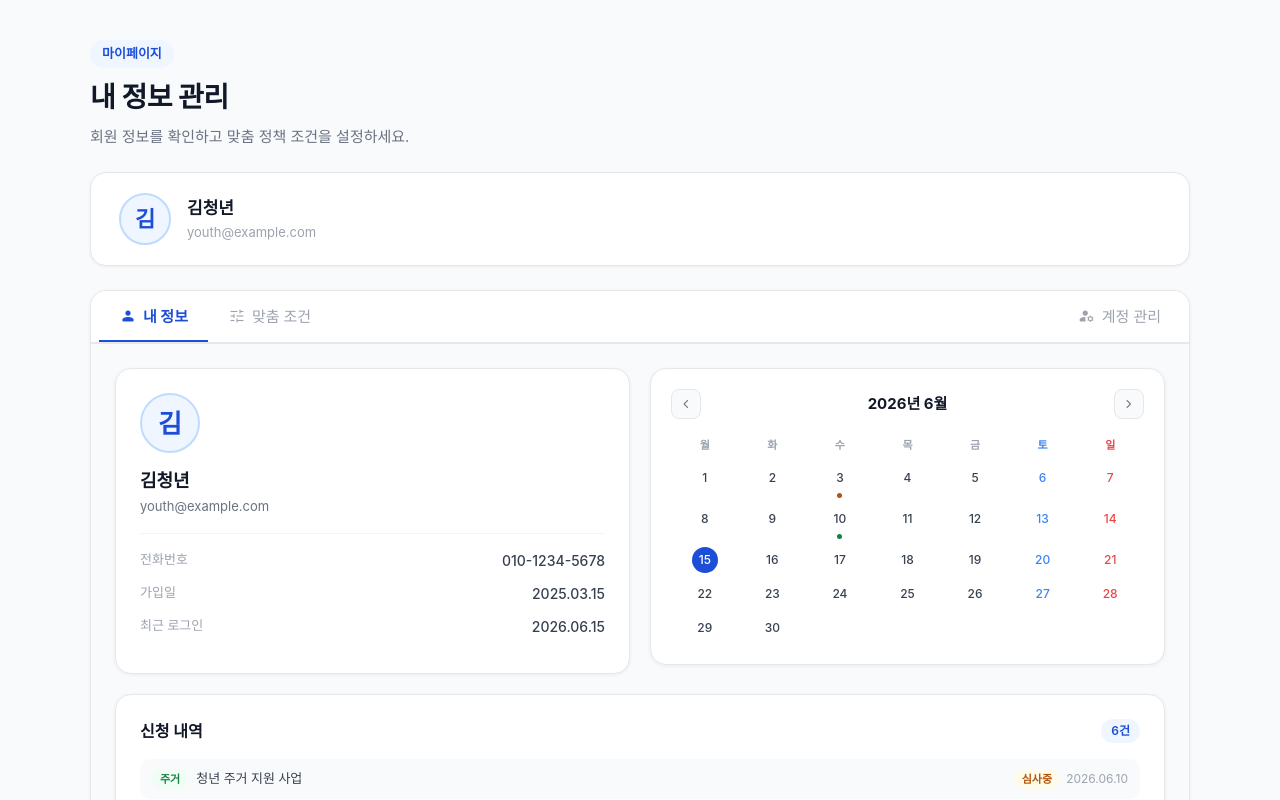
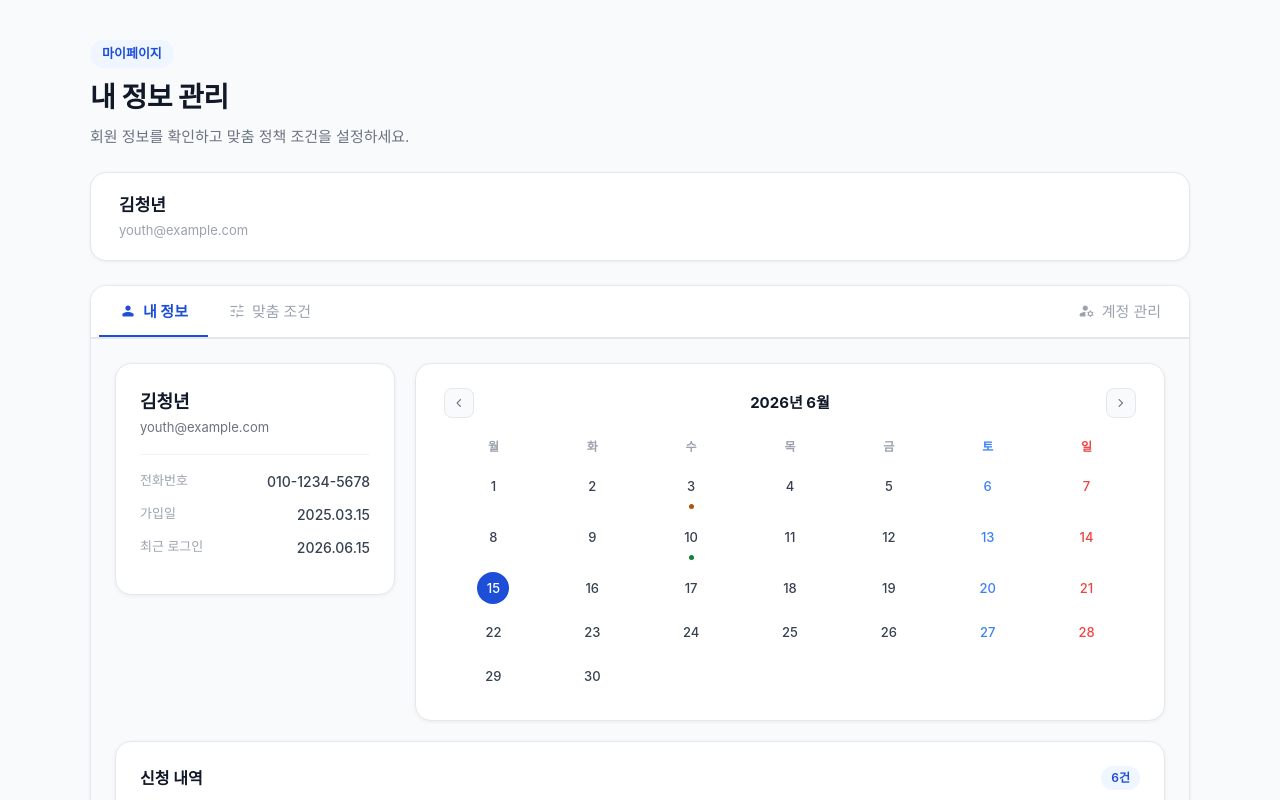
Before and after one commit to ark-netizen/-on, a React (Vite) app: page / in a window 1280 px wide. Shown: the top 800 px of the page. Built offline with nearby package versions, Linux system fonts and the light colour scheme; a web font is replaced by a local one.

Commit message:
fix: remove avatar initials, enlarge calendar, unify account buttons, add withdraw modal

```diff
--- a/src/components/mypage/ApplicationCalendar.jsx
+++ b/src/components/mypage/ApplicationCalendar.jsx
@@ -116,7 +116,7 @@ const styles = {
     backgroundColor: '#ffffff',
     borderRadius: 16,
     border: '1px solid #e5e7eb',
-    padding: '20px',
+    padding: '24px 28px',
     boxShadow: '0 1px 4px rgba(0,0,0,0.06)',
     flex: 1,
   },
@@ -151,33 +151,33 @@ const styles = {
   },
   weekDay: {
     textAlign: 'center',
-    fontSize: 11,
+    fontSize: 12,
     fontWeight: 600,
-    padding: '4px 0',
+    padding: '6px 0',
   },
   grid: {
     display: 'grid',
     gridTemplateColumns: 'repeat(7, 1fr)',
-    gap: '2px 0',
+    gap: '4px 0',
   },
   cell: {
     display: 'flex',
     flexDirection: 'column',
     alignItems: 'center',
-    padding: '3px 0',
+    padding: '4px 0',
     borderRadius: 6,
   },
   cellToday: {
     backgroundColor: 'transparent',
   },
   dayNum: {
-    width: 26,
-    height: 26,
+    width: 32,
+    height: 32,
     display: 'flex',
     alignItems: 'center',
     justifyContent: 'center',
     borderRadius: '50%',
-    fontSize: 12,
+    fontSize: 13,
     fontWeight: 500,
     lineHeight: 1,
   },
--- a/src/components/mypage/MyPageContainer.jsx
+++ b/src/components/mypage/MyPageContainer.jsx
@@ -48,7 +48,6 @@ export default function MyPageContainer() {
 
         {/* 프로필 요약 바 */}
         <div style={styles.profileBar}>
-          <div style={styles.avatar}>{user.name.charAt(0)}</div>
           <div>
             <div style={styles.userName}>{user.name}</div>
             <div style={styles.userEmail}>{user.email}</div>
--- a/src/components/mypage/SettingsTab.jsx
+++ b/src/components/mypage/SettingsTab.jsx
@@ -3,6 +3,7 @@ import UserInfoCard from './UserInfoCard'
 
 export default function SettingsTab({ user, onUpdateUser }) {
   const [showWithdraw, setShowWithdraw] = useState(false)
+  const [showModal, setShowModal]       = useState(false)
 
   return (
     <div style={styles.wrapper}>
@@ -17,33 +18,53 @@ export default function SettingsTab({ user, onUpdateUser }) {
         </div>
 
         <div style={styles.actionRow}>
-          <button style={styles.logoutBtn} type="button">
+          <button style={styles.btn} type="button">
             <span className="material-symbols-rounded" style={{ fontSize: 16 }}>logout</span>
             로그아웃
           </button>
-
-          {!showWithdraw ? (
-            <button
-              style={styles.withdrawLink}
-              type="button"
-              onClick={() => setShowWithdraw(true)}
-            >
+          <button style={styles.btn} type="button" onClick={() => setShowWithdraw(v => !v)}>
+            <span className="material-symbols-rounded" style={{ fontSize: 16 }}>person_remove</span>
             회원 탈퇴
           </button>
-          ) : (
-            <div style={styles.withdrawConfirm}>
-              <span style={styles.withdrawWarn}>
-                <span className="material-symbols-rounded" style={{ fontSize: 15, color: '#ef4444', verticalAlign: 'middle' }}>warning</span>
+        </div>
+
+        {showWithdraw && (
+          <div style={styles.withdrawBox}>
+            <span style={styles.warnText}>
+              <span className="material-symbols-rounded" style={{ fontSize: 15, verticalAlign: 'middle', color: '#ef4444' }}>warning</span>
               {' '}탈퇴 시 모든 데이터가 삭제되며 복구가 불가합니다.
             </span>
             <div style={styles.withdrawBtns}>
-                <button style={styles.cancelBtn} type="button" onClick={() => setShowWithdraw(false)}>취소</button>
-                <button style={styles.confirmWithdrawBtn} type="button">탈퇴 확인</button>
+              <button style={styles.btn} type="button" onClick={() => setShowWithdraw(false)}>취소</button>
+              <button style={styles.btnDanger} type="button" onClick={() => { setShowWithdraw(false); setShowModal(true) }}>
+                탈퇴 확인
+              </button>
             </div>
           </div>
         )}
       </div>
+
+      {/* 탈퇴 확인 모달 */}
+      {showModal && (
+        <div style={modal.overlay} onClick={() => setShowModal(false)}>
+          <div style={modal.box} onClick={e => e.stopPropagation()}>
+            <span className="material-symbols-rounded" style={{ fontSize: 40, color: '#ef4444' }}>sentiment_very_dissatisfied</span>
+            <div style={modal.title}>정말 탈퇴하시겠습니까?</div>
+            <div style={modal.desc}>
+              회원 탈퇴 시 저장된 맞춤 조건, 신청 내역 등<br />
+              모든 데이터가 즉시 삭제되며 복구할 수 없습니다.
             </div>
+            <div style={modal.btnRow}>
+              <button style={styles.btn} type="button" onClick={() => setShowModal(false)}>
+                취소
+              </button>
+              <button style={styles.btnDanger} type="button">
+                탈퇴하기
+              </button>
+            </div>
+          </div>
+        </div>
+      )}
     </div>
   )
 }
@@ -73,10 +94,10 @@ const styles = {
   actionRow: {
     display: 'flex',
     alignItems: 'center',
-    gap: 16,
+    gap: 12,
     flexWrap: 'wrap',
   },
-  logoutBtn: {
+  btn: {
     display: 'flex',
     alignItems: 'center',
     gap: 6,
@@ -89,26 +110,30 @@ const styles = {
     fontWeight: 600,
     cursor: 'pointer',
   },
-  withdrawLink: {
-    fontSize: 13,
-    color: '#9ca3af',
-    background: 'none',
-    border: 'none',
+  btnDanger: {
+    display: 'flex',
+    alignItems: 'center',
+    gap: 6,
+    padding: '9px 20px',
+    borderRadius: 8,
+    border: '1.5px solid #fca5a5',
+    backgroundColor: '#fff5f5',
+    color: '#ef4444',
+    fontSize: 14,
+    fontWeight: 600,
     cursor: 'pointer',
-    textDecoration: 'underline',
-    padding: 0,
   },
-  withdrawConfirm: {
+  withdrawBox: {
     display: 'flex',
     flexDirection: 'column',
-    gap: 10,
-    padding: '12px 16px',
+    gap: 12,
+    marginTop: 16,
+    padding: '14px 16px',
     borderRadius: 10,
     backgroundColor: '#FFF5F5',
     border: '1px solid #fecaca',
-    flex: 1,
   },
-  withdrawWarn: {
+  warnText: {
     fontSize: 13,
     color: '#ef4444',
   },
@@ -116,24 +141,47 @@ const styles = {
     display: 'flex',
     gap: 8,
   },
-  cancelBtn: {
-    padding: '7px 16px',
-    borderRadius: 8,
-    border: '1.5px solid #d1d5db',
+}
+
+const modal = {
+  overlay: {
+    position: 'fixed',
+    inset: 0,
+    backgroundColor: 'rgba(0,0,0,0.45)',
+    display: 'flex',
+    alignItems: 'center',
+    justifyContent: 'center',
+    zIndex: 1000,
+  },
+  box: {
     backgroundColor: '#ffffff',
-    color: '#374151',
+    borderRadius: 20,
+    padding: '36px 32px',
+    maxWidth: 380,
+    width: '90%',
+    display: 'flex',
+    flexDirection: 'column',
+    alignItems: 'center',
+    gap: 12,
+    boxShadow: '0 8px 40px rgba(0,0,0,0.18)',
+  },
+  title: {
+    fontSize: 18,
+    fontWeight: 700,
+    color: '#111827',
+    marginTop: 4,
+  },
+  desc: {
     fontSize: 13,
-    fontWeight: 600,
-    cursor: 'pointer',
+    color: '#6b7280',
+    textAlign: 'center',
+    lineHeight: 1.7,
   },
-  confirmWithdrawBtn: {
-    padding: '7px 16px',
-    borderRadius: 8,
-    border: 'none',
-    backgroundColor: '#ef4444',
-    color: '#ffffff',
-    fontSize: 13,
-    fontWeight: 600,
-    cursor: 'pointer',
+  btnRow: {
+    display: 'flex',
+    gap: 10,
+    marginTop: 8,
+    width: '100%',
+    justifyContent: 'center',
   },
 }
--- a/src/components/mypage/UserInfoTab.jsx
+++ b/src/components/mypage/UserInfoTab.jsx
@@ -9,7 +9,6 @@ export default function UserInfoTab({ user, onUpdateUser }) {
       <div style={styles.topGrid}>
         {/* 회원정보 — onEdit 없이 전달 → 수정 버튼 미표시 */}
         <div style={styles.infoCard}>
-          <div style={styles.avatar}>{user.name.charAt(0)}</div>
           <div style={styles.infoBody}>
             <div style={styles.name}>{user.name}</div>
             <div style={styles.email}>{user.email}</div>
@@ -51,7 +50,7 @@ const styles = {
   },
   topGrid: {
     display: 'grid',
-    gridTemplateColumns: '1fr 1fr',
+    gridTemplateColumns: '280px 1fr',
     gap: 20,
     alignItems: 'start',
   },
@@ -64,20 +63,6 @@ const styles = {
     display: 'flex',
     flexDirection: 'column',
     gap: 0,
-  },
-  avatar: {
-    width: 60,
-    height: 60,
-    borderRadius: '50%',
-    backgroundColor: '#EFF6FF',
-    border: '2px solid #BFDBFE',
-    display: 'flex',
-    alignItems: 'center',
-    justifyContent: 'center',
-    fontSize: 26,
-    fontWeight: 700,
-    color: '#1D4ED8',
-    marginBottom: 14,
   },
   infoBody: {
     display: 'flex',
--- a/src/components/mypage/UserInfoView.jsx
+++ b/src/components/mypage/UserInfoView.jsx
@@ -7,7 +7,6 @@ export default function UserInfoView({ user, onEdit }) {
   return (
     <div>
       <div style={styles.header}>
-        <div style={styles.avatar}>{user.name.charAt(0)}</div>
         <div>
           <div style={styles.name}>{user.name}</div>
           <div style={styles.email}>{user.email}</div>
```
Lines whose indentation alone changed are shown as unchanged.
